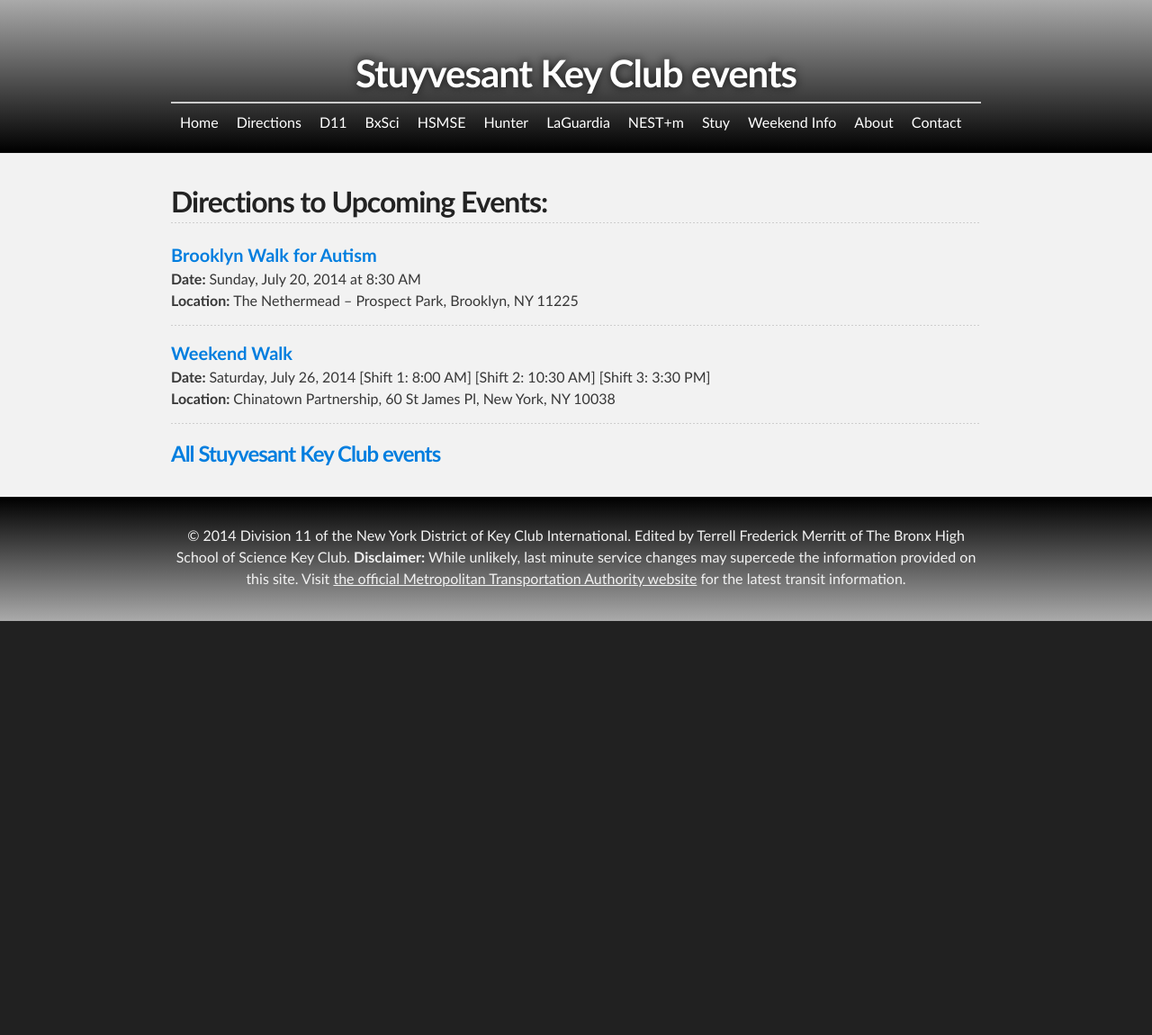
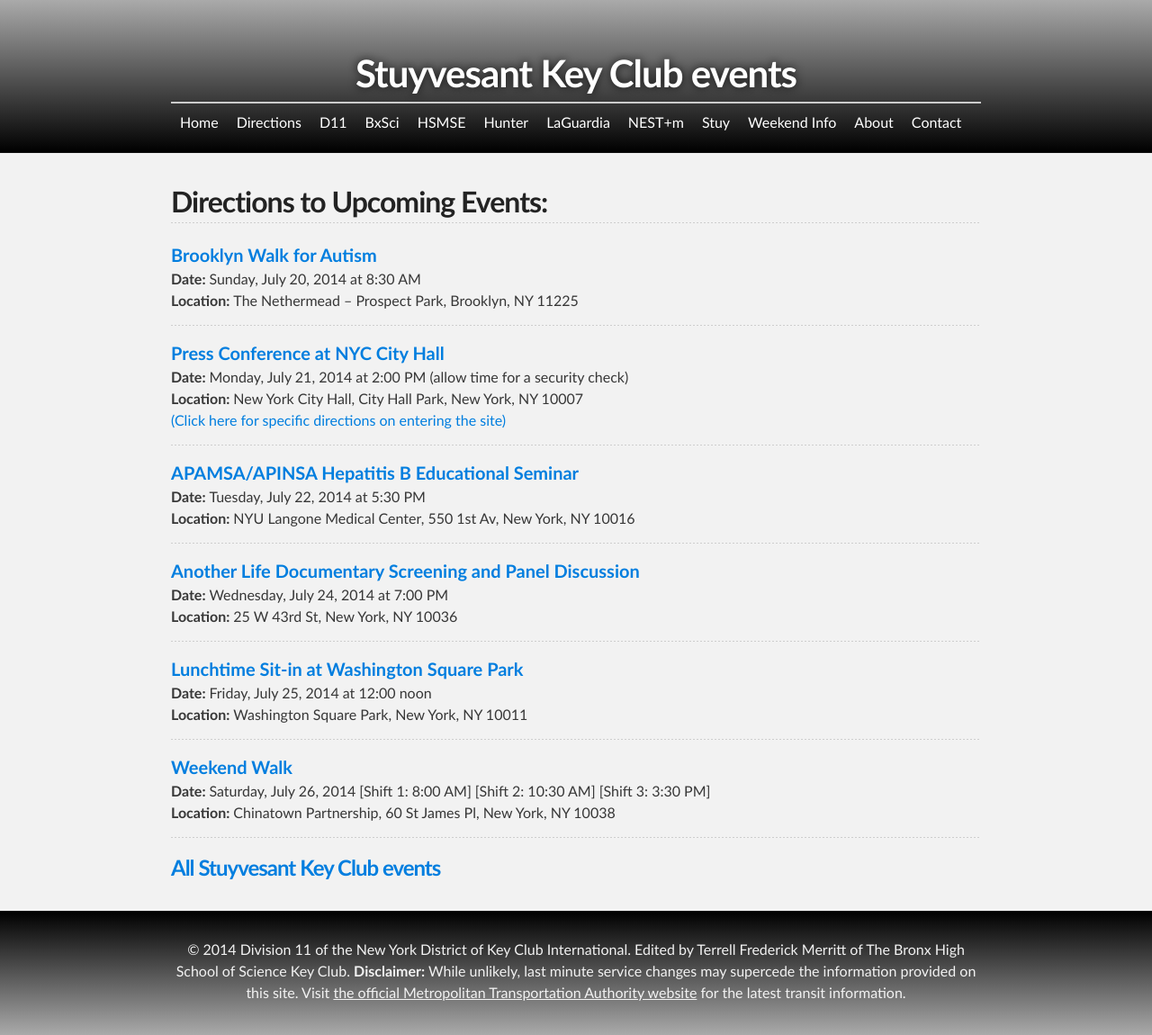
Before and after one commit to d11directions/d11directions.github.io, a Jekyll site: the page built from stuy/index.html, in a window 1280 px wide. Shown: the whole page at 90% size. Built offline with Jekyll 4.4.1, drawn with Linux system fonts in a browser that asks for light colours; before the commit the page ends 900 px from its top, so only the background shows below that.

Commit message:
Add Hepatitis Week events

```diff
--- /dev/null
+++ b/_posts/2014-07-21-City_Hall.html
@@ -0,0 +1,18 @@
+---
+layout: direction
+title: Press Conference at NYC City Hall
+for: Stuyvesant Key Club
+tags: [stuy]
+time: Monday, July 21, 2014 at 2:00 PM (allow time for a security check)
+location: New York City Hall, City Hall Park, New York, NY 10007<br><a href="http://nychepbc.org/wp-content/uploads/sites/50/2014/05/Directions-to-the-steps-of-City-Hall.pdf">(Click here for specific directions on entering the site)</a>
+nearest-stations:
+    - Brooklyn Bridge&ndash;City Hall <img src="/img/4.png" alt="(4)"><img src="/img/5.png" alt="(5)"><img src="/img/6.png" alt="(6)">
+    - Chambers St <img src="/img/J.png" alt="(J)">
+    - City Hall <img src="/img/R.png" alt="(R)">
+    - Chambers St/World Trade Center <img src="/img/A.png" alt="(A)"><img src="/img/C.png" alt="(C)"><img src="/img/E.png" alt="(E)">
+    - Park Pl <img src="/img/2.png" alt="(2)"><img src="/img/3.png" alt="(3)">
+changes-brief:
+    - To be posted shortly.
+changes-ext: http://travel.mtanyct.info/serviceadvisory/routeStatusResult.aspx?tag=ALL&date=07/21/2014&time=&method=getstatus4
+gmap: https://maps.google.com/maps?f=d&amp;source=s_d&amp;saddr=&amp;daddr=New+York+City+Hall,+City+Hall+Park,+New+York,+NY+10007&amp;hl=en&amp;geocode=FUY6bQId1cGW-ymz74yo_VjCiTEHACGNdYgefw&amp;sll=40.712774,-74.006059&amp;sspn=0.00749,0.016512&amp;dirflg=r&amp;ttype=arr&amp;date=07%2F21%2F14&amp;time=1:30pm&amp;noexp=0&amp;noal=0&amp;sort=def&amp;mra=ls&amp;ie=UTF8&amp;t=m&amp;start=0&amp;ll=40.712774,-74.006059&amp;spn=0.00749,0.016512
+---
--- /dev/null
+++ b/_posts/2014-07-22-Hepatitis_B_Seminar.html
@@ -0,0 +1,16 @@
+---
+layout: direction
+title: APAMSA/APINSA Hepatitis B Educational Seminar
+for: Stuyvesant Key Club
+tags: [stuy]
+time: Tuesday, July 22, 2014 at 5:30 PM
+location: NYU Langone Medical Center, 550 1st Av, New York, NY 10016
+nearest-stations:
+    - 34 St <img src="/img/bus.png">M15 SelectBusService+
+    - 1 Av <img src="/img/bus.png">M34 SelectBusService+
+    - 33 St <img src="/img/6.png" alt="(6)"><br>&mdash; Transfer to the <strong>Waterside-bound <img src="/img/bus.png">M34 SelectBusService+</strong> (NOT the M34A).<br>&mdash; Get off at 1 Av.
+changes-brief:
+    - To be posted shortly.
+changes-ext: http://travel.mtanyct.info/serviceadvisory/routeStatusResult.aspx?tag=ALL&date=07/22/2014&time=&method=getstatus4
+gmap: https://maps.google.com/maps?f=d&amp;source=s_d&amp;saddr=&amp;daddr=NYU+Langone+Medical+Center,+550+1st+Avenue,+New+York,+NY+10016&amp;hl=en&amp;geocode=FWisbQIdnj2X-ylTKuYFD1nCiTEUaLe2qmOLQQ&amp;sll=40.741994,-73.97437&amp;sspn=0.003743,0.008256&amp;dirflg=r&amp;ttype=arr&amp;date=07%2F22%2F14&amp;time=5:15pm&amp;noexp=0&amp;noal=0&amp;sort=def&amp;mra=ls&amp;ie=UTF8&amp;t=m&amp;start=0&amp;ll=40.741994,-73.97437&amp;spn=0.003743,0.008256
+---
--- /dev/null
+++ b/_posts/2014-07-24-Another_Life_Documentary.html
@@ -0,0 +1,17 @@
+---
+layout: direction
+title: Another Life Documentary Screening and Panel Discussion
+for: Stuyvesant Key Club
+tags: [stuy]
+time: Wednesday, July 24, 2014 at 7:00 PM
+location: 25 W 43rd St, New York, NY 10036
+nearest-stations:
+    - 5 Av <img src="/img/7.png" alt="(7)">
+    - 42 St&ndash;Bryant Park <img src="/img/B.png" alt="(B)"><img src="/img/D.png" alt="(D)"><img src="/img/F.png" alt="(F)"><img src="/img/M.png" alt="(M)">
+    - Grand Central&ndash;42 St <img src="/img/4.png" alt="(4)"><img src="/img/5.png" alt="(5)"><img src="/img/6.png" alt="(6)"><img src="/img/S.png" alt="(42 St Shuttle)">
+    - Times Square&ndash;42 St <img src="/img/1.png" alt="(1)"><img src="/img/2.png" alt="(2)"><img src="/img/3.png" alt="(3)"><img src="/img/N.png" alt="(N)"><img src="/img/Q.png" alt="(Q)"><img src="/img/R.png" alt="(R)">
+changes-brief:
+    - To be posted shortly.
+changes-ext: http://travel.mtanyct.info/serviceadvisory/routeStatusResult.aspx?tag=ALL&date=07/24/2014&time=&method=getstatus4
+gmap: https://maps.google.com/maps?f=d&amp;source=s_d&amp;saddr=&amp;daddr=25+W+43rd+St,+New+York,+NY+10036&amp;hl=en&amp;geocode=FcPebQIdSCGX-ymPMQoeAFnCiTEsabJrRNirbQ&amp;sll=40.754885,-73.981622&amp;sspn=0.003743,0.008256&amp;dirflg=r&amp;ttype=arr&amp;date=07%2F24%2F14&amp;time=6:45pm&amp;noexp=0&amp;noal=0&amp;sort=def&amp;mra=ls&amp;ie=UTF8&amp;t=m&amp;start=0&amp;ll=40.754885,-73.981622&amp;spn=0.003743,0.008256
+---
--- /dev/null
+++ b/_posts/2014-07-25-Lunchtime_Sitin.html
@@ -0,0 +1,16 @@
+---
+layout: direction
+title: Lunchtime Sit-in at Washington Square Park
+for: Stuyvesant Key Club
+tags: [stuy]
+time: Friday, July 25, 2014 at 12:00 noon
+location: Washington Square Park, New York, NY 10011
+nearest-stations:
+    - W 4 St <img src="/img/A.png" alt="(A)"><img src="/img/B.png" alt="(B)"><img src="/img/C.png" alt="(C)"><img src="/img/D.png" alt="(D)"><img src="/img/E.png" alt="(E)"><img src="/img/F.png" alt="(F)"><img src="/img/M.png" alt="(M)">
+    - 8 St&ndash;NYU <img src="/img/N.png" alt="(N)"><img src="/img/R.png" alt="(R)">
+    - Astor Pl <img src="/img/6.png" alt="(6)">
+changes-brief:
+    - To be posted shortly.
+changes-ext: http://travel.mtanyct.info/serviceadvisory/routeStatusResult.aspx?tag=ALL&date=07/25/2014&time=&method=getstatus4
+gmap: https://maps.google.com/maps?f=d&amp;source=s_d&amp;saddr=&amp;daddr=Washington+Square+Park,+New+York,+NY&amp;hl=en&amp;geocode=FceAbQId7OOW-ymNfj3ikFnCiTEYfrbR315h-g&amp;sll=40.730824,-73.997329&amp;sspn=0.003744,0.008256&amp;dirflg=r&amp;ttype=arr&amp;date=07%2F25%2F14&amp;time=11:50am&amp;noexp=0&amp;noal=0&amp;sort=def&amp;mra=ls&amp;ie=UTF8&amp;t=m&amp;start=0&amp;ll=40.730824,-73.997329&amp;spn=0.003744,0.008256
+---
--- a/stuy/index.html
+++ b/stuy/index.html
@@ -2,7 +2,7 @@
 layout: default
 title: Stuyvesant Key Club events
 ---
-{% assign lim = 2 %}
+{% assign lim = 6 %}
   {% if lim > 0 %}
   <h2>Directions to Upcoming Events:</h2>
   {% for tag in site.tags.stuy reversed limit: lim %}
```
